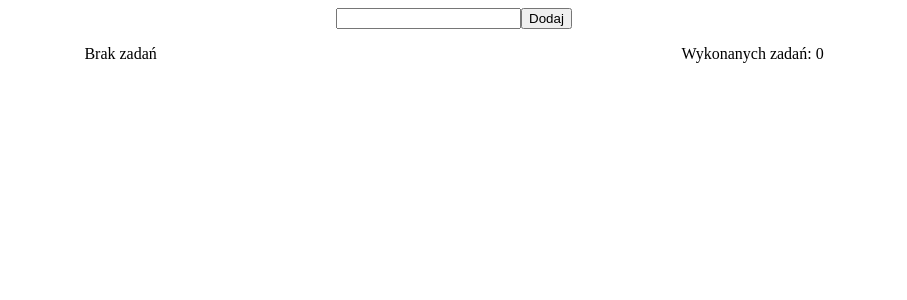
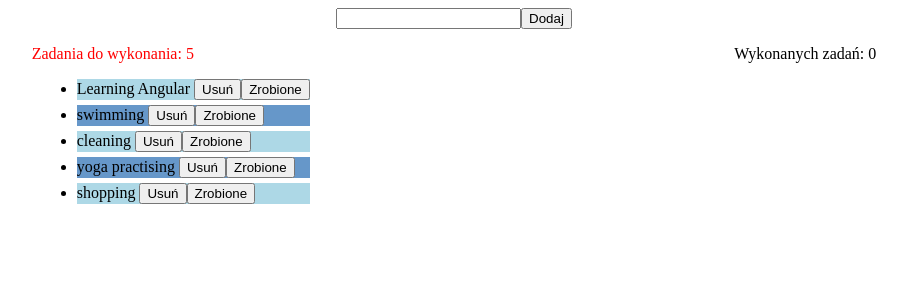
Before and after one commit to tomaszbabinski/Angular_exercises_binding, an Angular app: page / in a window 1280 px wide. Shown: the top 300 px of the page, without its empty margins (186-1093 px from the left). Built offline with nearby package versions, Linux system fonts and the light colour scheme.

Commit message:
Adding styles

```diff
--- a/src/app/app.component.ts
+++ b/src/app/app.component.ts
@@ -1,4 +1,4 @@
-import { Component } from '@angular/core';
+import { Component, OnInit } from '@angular/core';
 import { TouchSequence } from 'selenium-webdriver';
 
 @Component({
@@ -6,11 +6,17 @@
   templateUrl: './app.component.html',
   styleUrls: ['./app.component.css']
 })
-export class AppComponent {
+export class AppComponent implements OnInit {
+
+
   title = 'TaskList';
   newTask: string;
   tasksList: Array<string> = [];
   tasksDone: Array<string> = [];
+
+  ngOnInit(): void {
+    this.tasksList = ['Learning Angular', 'swimming', 'cleaning', 'yoga practising', 'shopping'];
+  }
 
   add(task: string) {
     this.tasksList.push(task);
--- a/src/app/todo-task/todo-task.component.css
+++ b/src/app/todo-task/todo-task.component.css
@@ -0,0 +1,14 @@
+li {
+  background: lightblue;
+  margin: 5px;
+}
+
+.odd-li {
+  background: rgb(102, 151, 201);
+  margin: 5px;
+}
+
+.last-li {
+  background: pink;
+  margin: 5px;
+}
--- a/src/app/todo-task/todo-task.component.html
+++ b/src/app/todo-task/todo-task.component.html
@@ -1,7 +1,8 @@
 <div>
   <ng-container *ngIf="tasksList.length > 0; else noTasks">
+    <p [ngStyle]="{color: getColor()}">Zadania do wykonania: {{tasksList.length}}</p>
     <ul>
-      <li *ngFor="let task of tasksList">
+      <li *ngFor="let task of tasksList; let odd = odd"  [ngClass]="{'odd-li': odd, 'last-li': tasksList.length===1}">
         {{task}}
         <button (click)="remove(task)">Usuń</button>
         <button (click)="done(task)">Zrobione</button>
--- a/src/app/todo-task/todo-task.component.ts
+++ b/src/app/todo-task/todo-task.component.ts
@@ -28,4 +28,8 @@
   done(task: string) {
     this.emitDone.emit(task);
   }
+
+  getColor(): string {
+    return this.tasksList.length >= 5 ? 'red' : 'green';
+  }
 }
```
